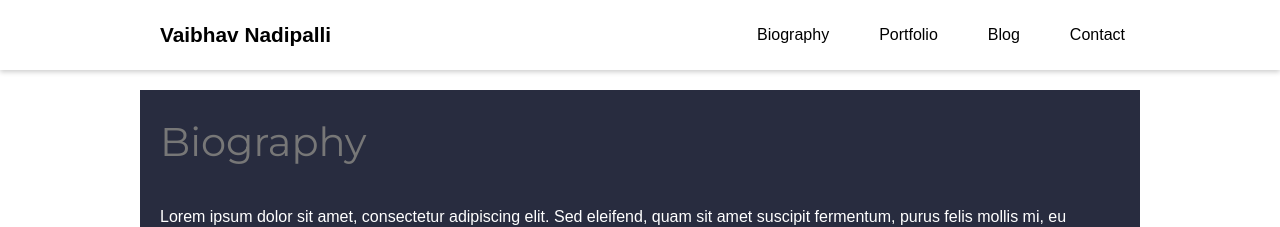
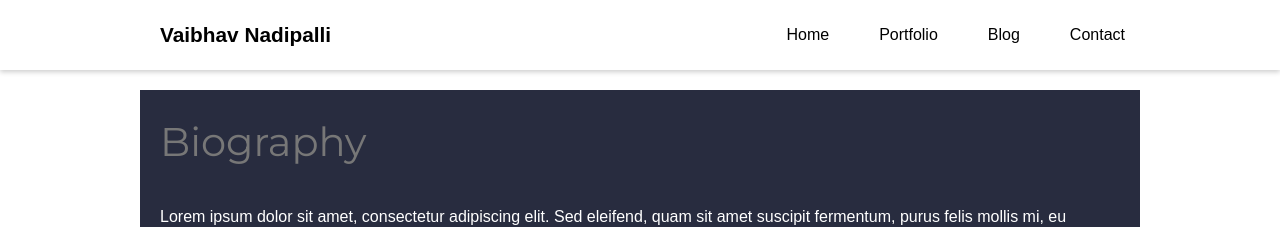
Before and after one commit to Vaibhav-Nadipalli/vaibhav-nadipalli.github.io, a Jekyll site: the page built from index.markdown, in a window 1280 px wide. Shown: the top 227 px of the page. Built offline with Jekyll 4.4.1, drawn with Linux system fonts in a browser that asks for light colours.

Commit message:
Update default.html

```diff
--- a/_layouts/default.html
+++ b/_layouts/default.html
@@ -16,17 +16,17 @@
             <h3 class="nav-title"><a href="/" style="text-decoration:none; color:#000;">Vaibhav Nadipalli</a></h3> <!-- Link to refresh the page -->
             <nav class="nav-menu">
                 <ul class="nav-links">
-                    <li><a href="#bio">Biography</a></li>
-                    <li><a href="#portfolio">Portfolio</a></li>
-                    <li><a href="#blog">Blog</a></li>
-                    <li><a href="#contact">Contact</a></li>
+                    <li><a href="origin">Home</a></li>
+                    <li><a href="portfolio">Portfolio</a></li>
+                    <li><a href="gospel">Blog</a></li>
+                    <li><a href="contact">Contact</a></li>
                 </ul>
             </nav>
         </div>
     </header>
 
     <main>
-        <section id="bio">
+        <section id="origin">
             <h2 class="section-title">Biography</h2>
             <p>Lorem ipsum dolor sit amet, consectetur adipiscing elit. Sed eleifend, quam sit amet suscipit fermentum, purus felis mollis mi, eu bibendum nulla nisl vitae turpis.</p>
         </section>
@@ -34,7 +34,7 @@
             <h2 class="section-title">Portfolio</h2>
             <p>Lorem ipsum dolor sit amet, consectetur adipiscing elit. Sed eleifend, quam sit amet suscipit fermentum, purus felis mollis mi, eu bibendum nulla nisl vitae turpis.</p>
         </section>
-        <section id="blog">
+        <section id="gospel">
             <h2 class="section-title">Blog</h2>
             <p>Lorem ipsum dolor sit amet, consectetur adipiscing elit. Sed eleifend, quam sit amet suscipit fermentum, purus felis mollis mi, eu bibendum nulla nisl vitae turpis.</p>
         </section>
```
